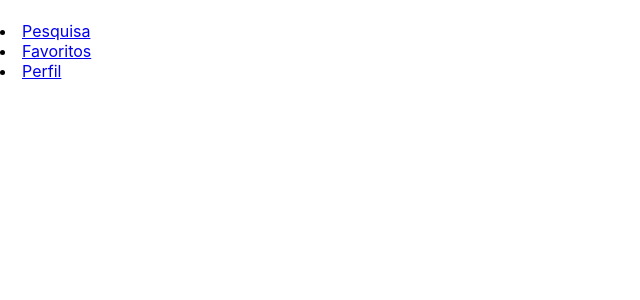
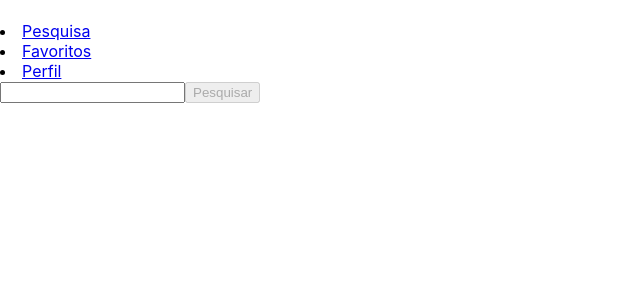
Before and after one commit to allpha23/trybetunes, a React (Create React App) app: page /search in a window 1280 px wide. Shown: the top 300 px of the page, without its empty margins (0-640 px from the left). Built offline with nearby package versions, Linux system fonts and the light colour scheme.

Commit message:
Requisito 5 finalizado

```diff
--- a/src/pages/Search.js
+++ b/src/pages/Search.js
@@ -2,10 +2,45 @@ import React from 'react';
 import Header from '../components/Header';
 
 class Search extends React.Component {
+  constructor() {
+    super();
+
+    this.state = {
+      min: 2,
+      name: '',
+    };
+
+    this.onInputChange = this.onInputChange.bind(this);
+  }
+
+  onInputChange(e) {
+    const { value, name } = e.target;
+
+    this.setState({
+      [name]: value,
+    });
+  }
+
   render() {
+    const { min, name } = this.state;
     return (
       <div data-testid="page-search">
         <Header />
+        <label htmlFor="input-search">
+          <input
+            onChange={ this.onInputChange }
+            data-testid="search-artist-input"
+            id="input-search"
+            type="text"
+            name="name"
+          />
+        </label>
+        <input
+          disabled={ name.length < min }
+          data-testid="search-artist-button"
+          type="submit"
+          value="Pesquisar"
+        />
       </div>
     );
   }
```
